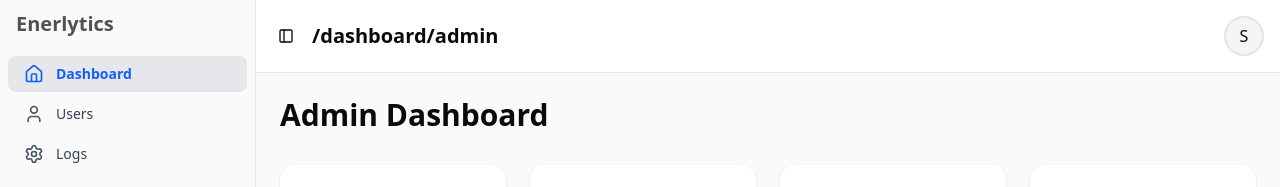
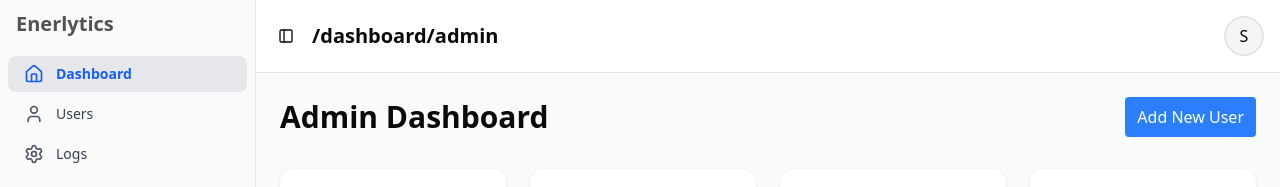
Before and after one commit to sudoMakeMeCoffee/Enerlytics, a Next.js app: page /dashboard/admin in a window 1280 px wide. Shown: the top 187 px of the page. Built offline with nearby package versions, Linux system fonts and the light colour scheme; no server answers; the database is empty.

Commit message:
fix: re-added Add User button

```diff
--- a/src/app/dashboard/admin/page.jsx
+++ b/src/app/dashboard/admin/page.jsx
@@ -7,6 +7,7 @@ import {
   UserCog,
 } from "lucide-react";
 import { useEffect, useState } from "react";
+import Link from "next/link";
 
 export default function AdminDshboard() {
   const [users, setUsers] = useState([]);
@@ -44,8 +45,14 @@ export default function AdminDshboard() {
 
   return (
     <div className="p-6 space-y-8">
-
-      <h1 className="text-3xl font-bold">Admin Dashboard</h1>
+      <div className="flex justify-between items-center">
+        <h1 className="text-3xl font-bold">Admin Dashboard</h1>
+        <Link href="/dashboard/admin/users/add">
+          <button className="px-3 py-2 bg-blue-500 hover:bg-blue-700 text-white rounded cursor-pointer">
+            Add New User
+          </button>
+        </Link>
+      </div>
 
       <div className="grid grid-cols-1 md:grid-cols-4 gap-6">
 
```
